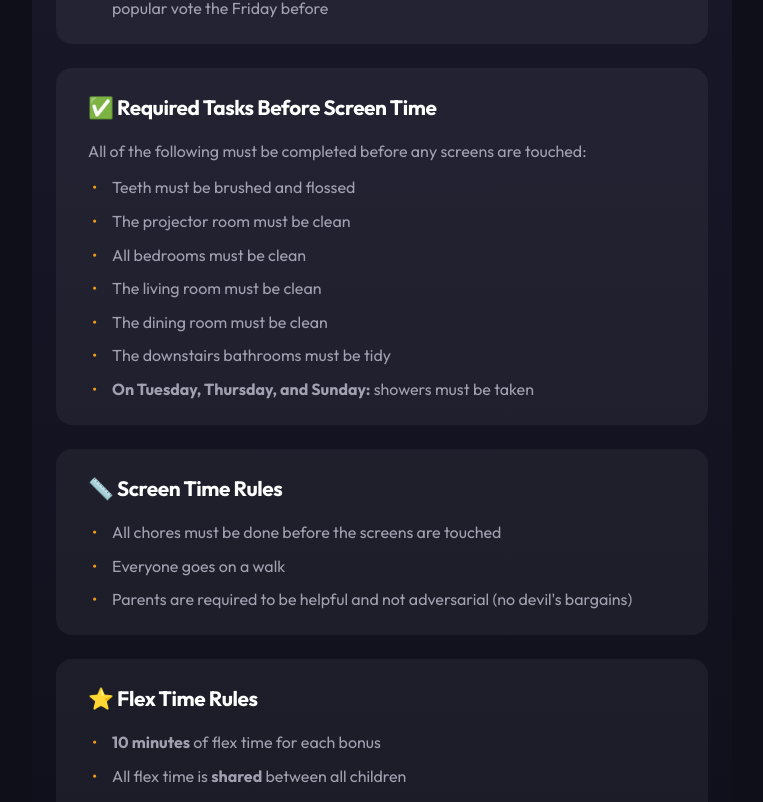
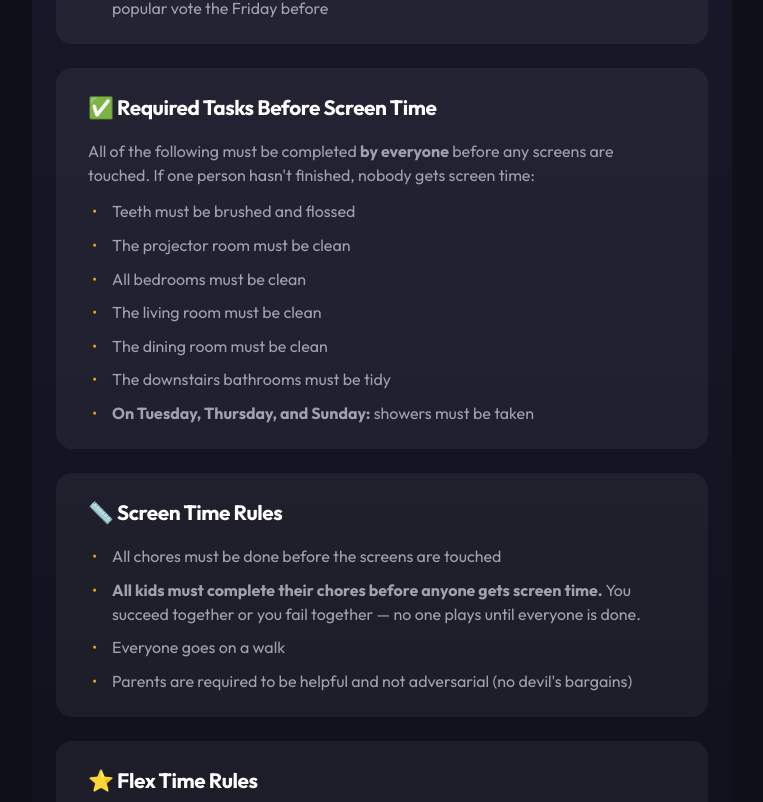
Before and after one commit to mrpoptart/kidflextime, a Next.js app: page /contract in a window 1280 px wide. Shown: the part 399-1201 px from the top of the page, without its empty margins (258-1021 px from the left). Built offline with nearby package versions, Linux system fonts and the light colour scheme; no server answers.

Commit message:
Add shared chore requirement to contract
All kids must complete their chores before anyone gets screen time.
They succeed together or fail together.

https://claude.ai/code/session_012CUNwJ6Rw3ghzUdy26g9uZ

```diff
--- a/src/app/contract/page.tsx
+++ b/src/app/contract/page.tsx
@@ -21,7 +21,7 @@ export default function ContractPage() {
 
             <section className="contract-section">
                 <h2>✅ Required Tasks Before Screen Time</h2>
-                <p>All of the following must be completed before any screens are touched:</p>
+                <p>All of the following must be completed <strong>by everyone</strong> before any screens are touched. If one person hasn&apos;t finished, nobody gets screen time:</p>
                 <ul>
                     <li>Teeth must be brushed and flossed</li>
                     <li>The projector room must be clean</li>
@@ -37,6 +37,7 @@ export default function ContractPage() {
                 <h2>📏 Screen Time Rules</h2>
                 <ul>
                     <li>All chores must be done before the screens are touched</li>
+                    <li><strong>All kids must complete their chores before anyone gets screen time.</strong> You succeed together or you fail together &mdash; no one plays until everyone is done.</li>
                     <li>Everyone goes on a walk</li>
                     <li>Parents are required to be helpful and not adversarial (no devil&apos;s bargains)</li>
                 </ul>
```
